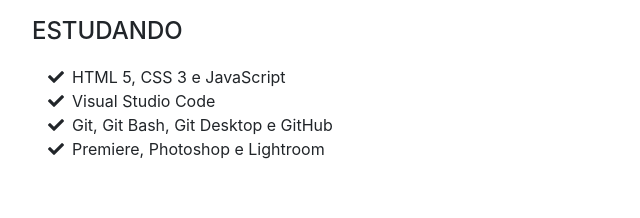
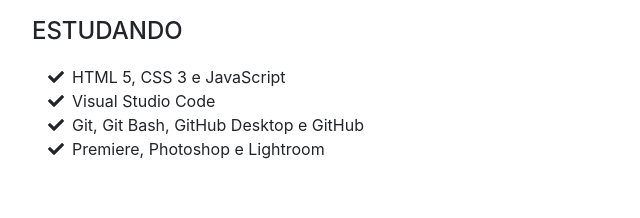
Before and after one commit to gabrielltmonteiro/gabrielltmonteiro.github.io, a website with bundled scripts: page index.html in a window 1280 px wide. Shown: the part 3082-3300 px from the top of the page, 288-928 px from the left. Built offline with nearby package versions, Linux system fonts and the light colour scheme; a web font is replaced by a local one.

Commit message:
Correção textual

```diff
--- a/index.html
+++ b/index.html
@@ -219,7 +219,7 @@
             </li>
             <li title="Git e GitHub">
               <span class="fa-li"><i class="fas fa-check"></i></span>
-              Git, Git Bash, Git Desktop e GitHub
+              Git, Git Bash, GitHub Desktop e GitHub
             </li>
             <li title="Adobe">
               <span class="fa-li"><i class="fas fa-check"></i></span>
```
